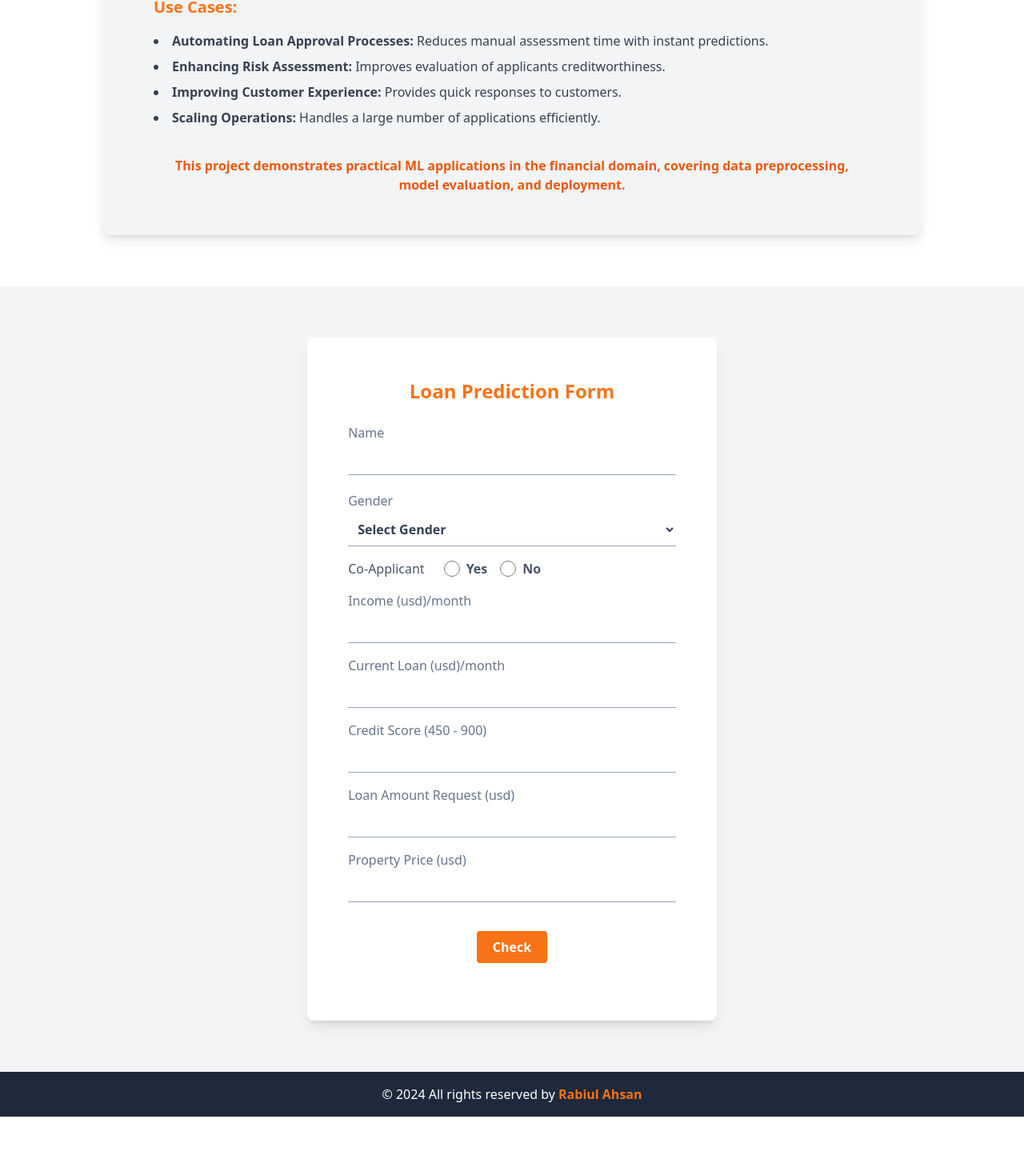
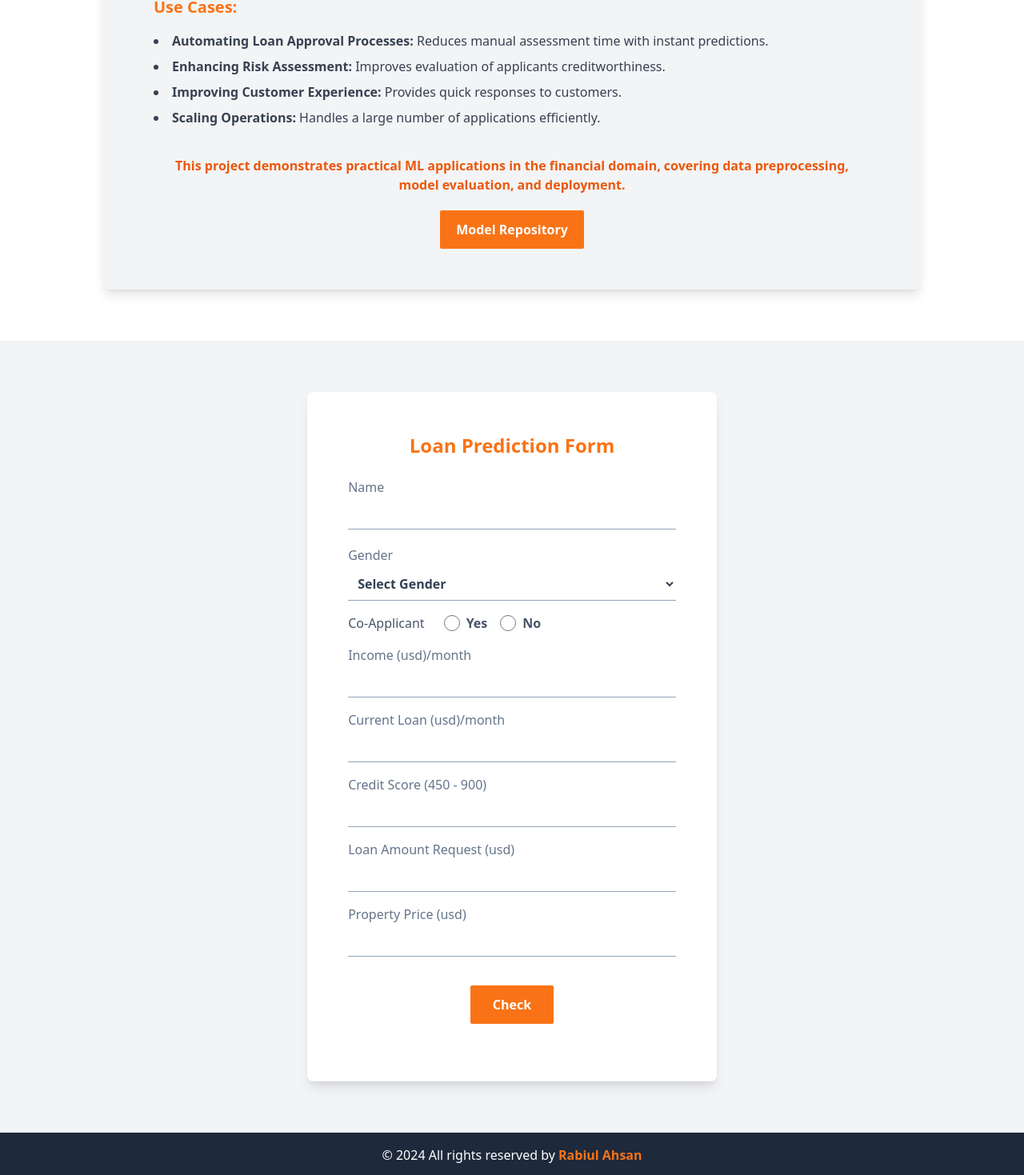
Before and after one commit to rabiulahsan/loan-pediciton-client, a React (Vite) app: page / in a window 1280 px wide. Shown: the part 780-2249 px from the top of the page at 80% size. Before the commit the page ends 2176 px from the top, so only its background shows below. Built offline with nearby package versions, Linux system fonts and the light colour scheme.

Commit message:
add model repository button

```diff
--- a/src/Components/Banner.jsx
+++ b/src/Components/Banner.jsx
@@ -81,6 +81,16 @@ const Banner = () => {
         This project demonstrates practical ML applications in the financial
         domain, covering data preprocessing, model evaluation, and deployment.
       </p>
+      <div className=" flex items-center justify-center">
+        <button className="px-5 py-3 mt-5 font-semibold bg-orange-500 text-white rounded-sm hover:bg-orange-600">
+          <a
+            href="https://github.com/rabiulahsan/loan-prediction"
+            target="blank"
+          >
+            Model Repository
+          </a>
+        </button>
+      </div>
     </div>
   );
 };
--- a/src/Components/FormSection.jsx
+++ b/src/Components/FormSection.jsx
@@ -240,7 +240,7 @@ const FormSection = () => {
           <div className="flex justify-center items-center ">
             <button
               type="submit"
-              className=" bg-orange-500 hover:bg-orange-600 text-white font-bold py-2 px-5 my-5  rounded"
+              className=" bg-orange-500 hover:bg-orange-600 text-white font-semibold py-3 px-7 my-5  rounded-sm"
             >
               Check
             </button>
```
